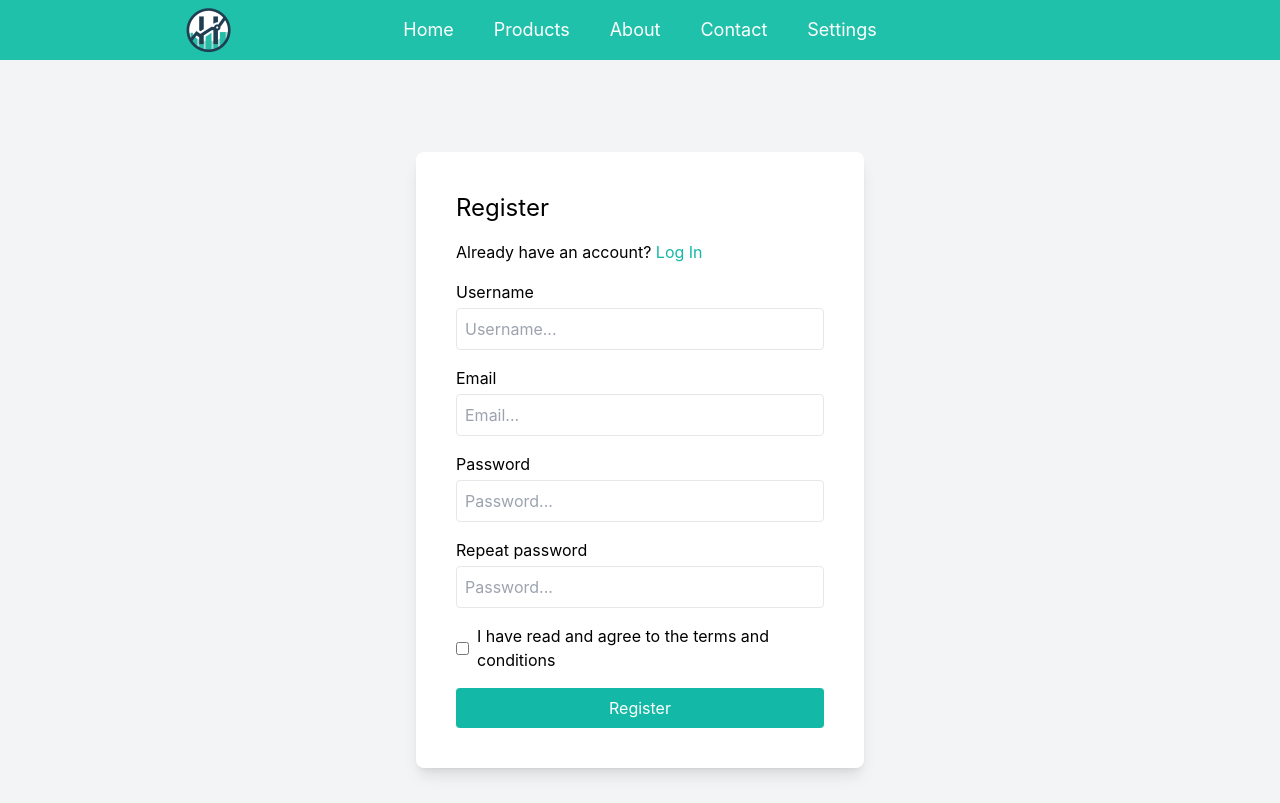
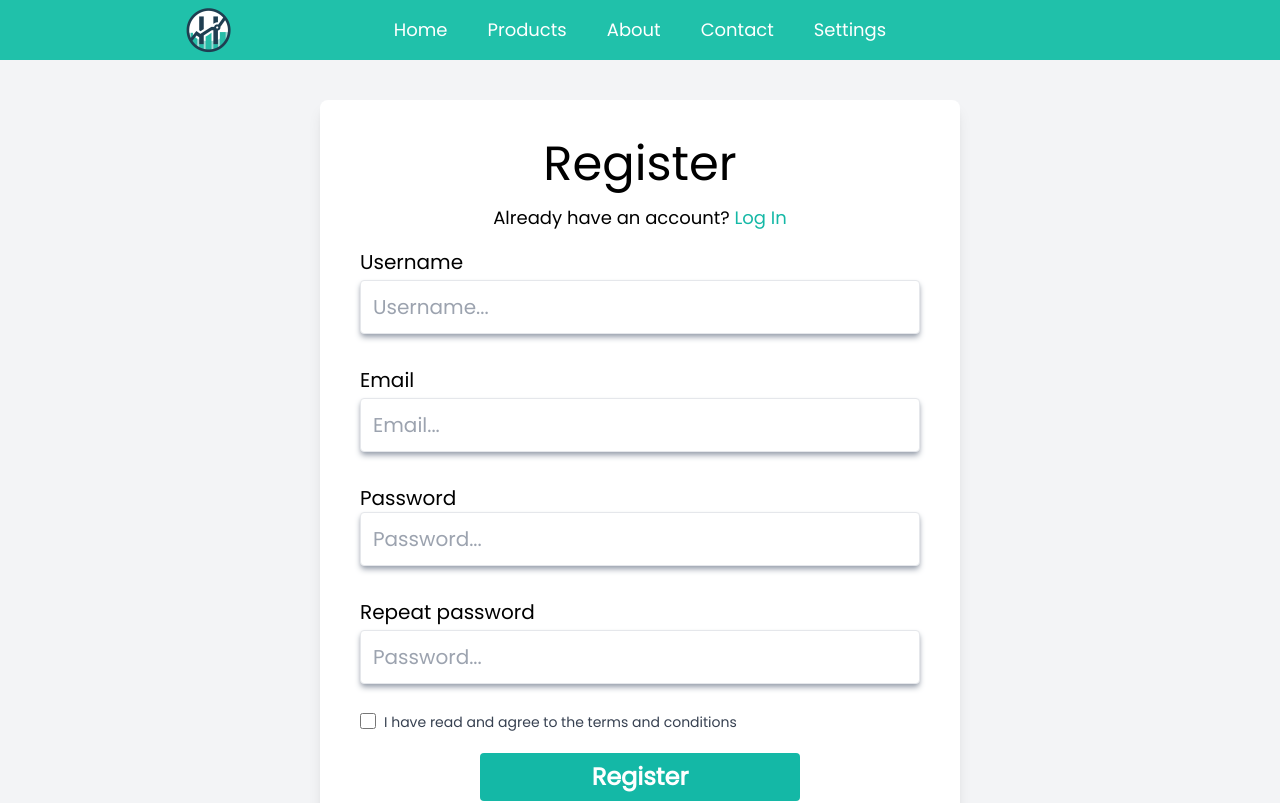
Before and after one commit to HonestTracker/FrontEnd, a React (Create React App) app in the folder app/: page /register in a window 1280 px wide. Shown: the top 803 px of the page. Built offline with nearby package versions, Linux system fonts and the light colour scheme.

Commit message:
reworked register
reworked register

```diff
--- a/app/src/App.js
+++ b/app/src/App.js
@@ -6,7 +6,7 @@ import Footer from "./utils/components/navigation/Footer";
 import {Link} from "react-router-dom"
 function App() {
   return (
-    <div>
+    <div style={{ fontFamily: "Poppins, sans-serif" }}>
 
       <AppRouter />
 
--- a/app/src/pages/About.js
+++ b/app/src/pages/About.js
@@ -2,7 +2,7 @@ import React from "react";
 import { images } from "../utils/constants/Images"
 function About() {
   return (
-    <main class="p-48" style={{ fontFamily: "Poppins, sans-serif" }}>
+    <main class="p-48" >
         <section class="flex-column justify-between rounded-lg  bg-white border-2 border-gray-200 shadow-md -mt-28">
             <div>
                 <img src={images.logoFNBG} alt="Logo" class="h-40 mx-auto"></img>
--- a/app/src/pages/Home.js
+++ b/app/src/pages/Home.js
@@ -64,7 +64,7 @@ function Home() {
   };
   return (
     <div>
-      <main className="p-6" style={{ fontFamily: "'Poppins', sans-serif" }}>
+      <main className="p-6">
         {/* Logo Section */}
         <section className="flex justify-center mb-8">
           <img src={images.logoFNBG} alt="logo" className="w-24 h-24" />
--- a/app/src/pages/ProductDetails.js
+++ b/app/src/pages/ProductDetails.js
@@ -8,7 +8,7 @@ import LineChart from "../utils/components/LineChart"
 
 function ProductDetails() {
     return (
-      <main class="p-48" style={{ fontFamily: "Poppins, sans-serif" }}>
+      <main class="p-48">
         <div >
           <BackButton />
           <h1 class="text-3xl font-bold absolute right-48 top-24">Product overview</h1>
@@ -69,24 +69,29 @@ function ProductDetails() {
             </div>
 
             <div class="col-span-2 mt-10">
-            <div class="bg-white border-2 h-60 border-gray-200 shadow-sm p-4 rounded-lg">
+            <div class="bg-white border-2 h-72 mb-16 border-gray-200 shadow-sm p-4 rounded-lg">
                 <div class="flex justify-between">
                     <div class="flex items-center gap-4">
                         <img src={images.footerLogo}  class="h-14"/>
                         <h1>Jur</h1>
                     </div>
                     <div class="flex">
-                        <icons.Star src={images.footerLogo}  alt="Pikachu" class="h-10 w-10 " />
-                        <icons.Star src={images.footerLogo}  alt="Pikachu" class="h-10 w-10  border-10 " />
-                        <icons.Star src={images.footerLogo}  alt="Pikachu" class="h-10 w-10  " />
-                        <icons.Star src={images.footerLogo}  alt="Pikachu" class="h-10 w-10  " />
-                        <icons.Star src={images.footerLogo}  alt="Pikachu" class="h-10 w-10  " />
+                        <icons.Star src={images.footerLogo}  alt="Pikachu" class="h-10 w-10 cursor-pointer " />
+                        <icons.Star src={images.footerLogo}  alt="Pikachu" class="h-10 w-10 cursor-pointer" />
+                        <icons.Star src={images.footerLogo}  alt="Pikachu" class="h-10 w-10 cursor-pointer  " />
+                        <icons.Star src={images.footerLogo}  alt="Pikachu" class="h-10 w-10 cursor-pointer  " />
+                        <icons.Star src={images.footerLogo}  alt="Pikachu" class="h-10 w-10 cursor-pointer " />
                     </div>
                 </div>
-                <div class="bg-gray-300 mt-4 h-32 p-4 flex rounded-md">
-                    <icons.Pencil src={images.footerLogo}  alt="Pikachu" class="h-8 w-8 fill-gray-500 " />
-                    <p class="mt-1 ml-4 font-semibold text-gray-500">Write a comment...</p>
+                <form>
+                <div className="bg-gray-300 mt-4 h-32 p-4 flex items-center rounded-md">
+                    <icons.Pencil className="h-8 w-8 -mt-12 fill-gray-500" />
+                    <textarea className="ml-4 flex-1 bg-transparent border-none outline-none text-gray-500 placeholder-gray-500 resize-none" placeholder="Write a comment..." rows="3" />
                 </div>
+
+                <button type="submit" class="text-white text-xl ml-auto flex bg-customTeal p-2 px-4 rounded-md mt-2 "><icons.Send class="h-8 w-8 "/><p class="ml-1">Post</p></button>
+                </form>
+
             </div>
 
             <div class="bg-white border-2 h-36 mt-4 border-gray-200 shadow-sm p-4 rounded-lg">
@@ -127,7 +132,7 @@ function ProductDetails() {
             <div class="bg-white border-2 h-36 mt-4 border-gray-200 shadow-sm p-4 rounded-lg">
                 <div class="flex justify-between">
                     <div class="flex items-center gap-4">
-                        <img src={images.footerLogo}  class="h-14"/>
+                        <img src={images.pikachu}  class="h-14"/>
                         <h1>Jur</h1>
                     </div>
                     <div class="flex">
@@ -144,7 +149,8 @@ function ProductDetails() {
             <div class="bg-white border-2 h-36 mt-4 border-gray-200 shadow-sm p-4 rounded-lg">
                 <div class="flex justify-between">
                     <div class="flex items-center gap-4">
-                        <img src={images.footerLogo}  class="h-14"/>
+                    <img src="/static/media/placeholder.74e8f2d9c9f5772bad69.jpg" alt="Pokemon Pikachu Shoes" class="w-14 h-14 "/>
+
                         <h1>Jur</h1>
                     </div>
                     <div class="flex">
--- a/app/src/pages/ProductOverview.js
+++ b/app/src/pages/ProductOverview.js
@@ -36,7 +36,7 @@ function ProductOverview() {
       <div className="flex items-center mb-8 mt-12">
         <button
           className="bg-[#20C1AA] text-white font-bold py-2 px-4 rounded mr-4 ml-20 hover:text-gray-200"
-          style={{ fontFamily: "Poppins, sans-serif" }}
+
         >
           <span className="text-xl">←</span> Go Back
         </button>
--- a/app/src/pages/ProfilePage.js
+++ b/app/src/pages/ProfilePage.js
@@ -5,7 +5,7 @@ import {icons} from "../utils/constants/Icons"
 import ProductCard from "../utils/components/navigation/ProductCard"
 function ProfilePage() {
     return (
-      <main class="p-48" style={{ fontFamily: "Poppins, sans-serif" }}>
+      <main class="p-48">
         <div >
           <BackButton />
           <h1 class="text-3xl font-bold absolute right-48 top-24">Your profile</h1>
--- a/app/src/pages/Register.js
+++ b/app/src/pages/Register.js
@@ -3,16 +3,16 @@ import React from "react";
 const Register = () => {
   return (
     <div className="flex flex-col min-h-screen bg-gray-100">
-      <main className="flex flex-1 justify-center items-center py-10">
-        <div className="bg-white p-10 rounded-lg shadow-lg max-w-md w-full">
-          <h2 className="text-2xl mb-4">Register</h2>
-          <p className="mb-4">
+      <main className="flex flex-auto justify-center items-center py-10 ">
+        <div className="bg-white p-10 rounded-lg  shadow-lg w-2/4">
+          <h2 className="text-5xl text-center mb-4">Register</h2>
+          <p className="mb-4 text-center text-lg">
             Already have an account?{" "}
             <a href="login" className="text-teal-500">
               Log In
             </a>
           </p>
-          <form action="#" method="post">
+          <form action="#" method="post" class="text-xl ">
             <label htmlFor="username" className="block mb-1">
               Username
             </label>
@@ -21,10 +21,10 @@ const Register = () => {
               id="username"
               name="username"
               placeholder="Username..."
-              className="w-full p-2 mb-4 border rounded"
+              className="w-full p-3 mb-4 border rounded shadow-md shadow-gray-400"
             />
 
-            <label htmlFor="email" className="block mb-1">
+            <label htmlFor="email" className="block mb-1 mt-4 ">
               Email
             </label>
             <input
@@ -32,10 +32,10 @@ const Register = () => {
               id="email"
               name="email"
               placeholder="Email..."
-              className="w-full p-2 mb-4 border rounded"
+              className="w-full p-3 mb-4 border rounded shadow-md shadow-gray-400"
             />
 
-            <label htmlFor="password" className="block mb-1">
+            <label htmlFor="password" className="block mb-b mt-4 ">
               Password
             </label>
             <input
@@ -43,10 +43,10 @@ const Register = () => {
               id="password"
               name="password"
               placeholder="Password..."
-              className="w-full p-2 mb-4 border rounded"
+              className="w-full p-3 border rounded shadow-md shadow-gray-400"
             />
 
-            <label htmlFor="confirm-password" className="block mb-1">
+            <label htmlFor="confirm-password" className="block mb-1 mt-8">
               Repeat password
             </label>
             <input
@@ -54,20 +54,23 @@ const Register = () => {
               id="confirm-password"
               name="confirm-password"
               placeholder="Password..."
-              className="w-full p-2 mb-4 border rounded"
+              className="w-full p-3 mb-6 border rounded shadow-md shadow-gray-400"
             />
 
-            <label className="flex items-center mb-4">
-              <input type="checkbox" name="terms" className="mr-2" /> I have
-              read and agree to the terms and conditions
-            </label>
+<input id="termsCheckbox" type="checkbox" class="h-4 w-4  mb-6 text-blue-600 border-gray-300 rounded focus:ring-blue-500"/>
+    <label for="termsCheckbox" class="ml-2 absolute mt-1  text-sm text-gray-700">
+        I have read and agree to the terms and conditions
+    </label>
 
+            <div class="flex justify-center">
             <button
               type="submit"
-              className="w-full p-2 bg-teal-500 text-white rounded"
+              className="w-80 p-2 bg-teal-500 rounded "
             >
-              Register
+              <p class="text-2xl text-white font-bold ">Register</p>
             </button>
+            </div>
+
           </form>
         </div>
       </main>
--- a/app/src/pages/Settings.js
+++ b/app/src/pages/Settings.js
@@ -1,12 +1,13 @@
 import React from "react";
 import BackButton from "../utils/BackButton"
 import { images } from "../utils/constants/Images"
+
+
 function Settings() {
 
   return (
     <main class="p-48">
       <BackButton/>
-
 
     <div class="flex-column justify-between rounded-lg w-1/2  bg-white border-2 border-gray-200 shadow-md -mt-28" style={{ fontFamily: "Poppins, sans-serif" }}>
       <div class=" h-96">
@@ -14,31 +15,27 @@ function Settings() {
           <h1 class="text-left pl-6 pt-6 right-0 text-3xl">Settings</h1>
         </div>
 
-          <form>
         <div class="mb-10">
           <p class=" pl-6 pr-6 text-xl">Theme</p>
           <select id="currency" class="text-customGray border-2 border-gray-200 rounded-md p-2 ml-6 w-56">
-            <option>Dark</option>
+            <option selected value="light">Light</option>
+            <option value="dark">Dark</option>
           </select>
         </div>
 
         <div class="mb-10">
           <p class=" pl-6 pr-6 text-xl">Currency</p>
-          <select id="currency" class="text-customGray border-2 border-gray-200 rounded-md p-2 ml-6 w-56 pr-28">
-            <option>Euro</option>
-            <option>USD</option>
-            <option>GBP</option>
+          <select id="currency" class="text-customGray border-2 border-gray-200 rounded-md p-2 ml-6 w-56">
+            <option selected value="Euro">Euro</option>
+            <option value="Dollar">USD</option>
+            <option value="Pound">GBP</option>
           </select>
         </div>
-          </form>
-
       </div>
     </div>
-
-
-
   </main>
   );
 }
 
+
 export default Settings;
--- a/app/src/pages/SettingsAuthenticated.js
+++ b/app/src/pages/SettingsAuthenticated.js
@@ -5,7 +5,7 @@ import {icons} from "../utils/constants/Icons"
 function SettingsAuthenticated() {
 
   return (
-    <main class="p-48" style={{ fontFamily: "Poppins, sans-serif" }}>
+    <main class="p-48">
       <BackButton/>
       <div className="grid grid-cols-3 gap-4 -mt-24">
         <div class="col-span-2 mb-14">
--- a/app/src/utils/BackButton.js
+++ b/app/src/utils/BackButton.js
@@ -10,7 +10,7 @@ function BackButton() {
   }
 
   return (
-    <button className="bg-teal-400 cursor-pointer absolute text-white flex px-4 py-2 rounded hover:bg-teal-300 -mt-40" onClick={goBack} style={{ fontFamily: "Poppins, sans-serif" }}>
+    <button className="bg-teal-400 cursor-pointer absolute text-white flex px-4 py-2 rounded hover:bg-teal-300 -mt-40" onClick={goBack} >
       <icons.ArrowLeft style={{ width: "20px", height: "20px", marginRight: "10px", marginTop: "3px"}} />
       Go back
     </button>
--- a/app/src/utils/CustomLink.js
+++ b/app/src/utils/CustomLink.js
@@ -4,7 +4,7 @@ import { Link } from 'react-router-dom';
 function CustomLink({ to, children, props }) {
   const path = window.location.pathname;
   return (
-    <p className={path === to ? "active" : ""} class="hover:text-gray-300">
+    <p class="hover:text-gray-300" className={path === to ? "active" : ""} >
       <Link to={to} {...props}>{children}</Link>
     </p>
   );
--- a/app/src/utils/constants/Icons.js
+++ b/app/src/utils/constants/Icons.js
@@ -12,7 +12,7 @@ import {ReactComponent as Pencil} from "../../assets/icons/pencil.svg"
 import {ReactComponent as SettingsGear} from "../../assets/icons/settingsgear.svg"
 import {ReactComponent as Star} from "../../assets/icons/star.svg"
 import {ReactComponent as Link} from "../../assets/icons/link.svg"
-
+import {ReactComponent as Send} from "../../assets/icons/send.svg"
 export const icons = {
   Amazon: AmazonIcon,
   Bolcom: BolIcon,
@@ -27,5 +27,6 @@ export const icons = {
   Pencil: Pencil,
   SettingsGear: SettingsGear,
   Star: Star,
-  Link: Link
+  Link: Link,
+  Send: Send
 };
```
Also changed, not shown: app/src/assets/icons/send.svg (added), app/src/assets/icons/star.png (deleted). Lines whose indentation alone changed are shown as unchanged.
